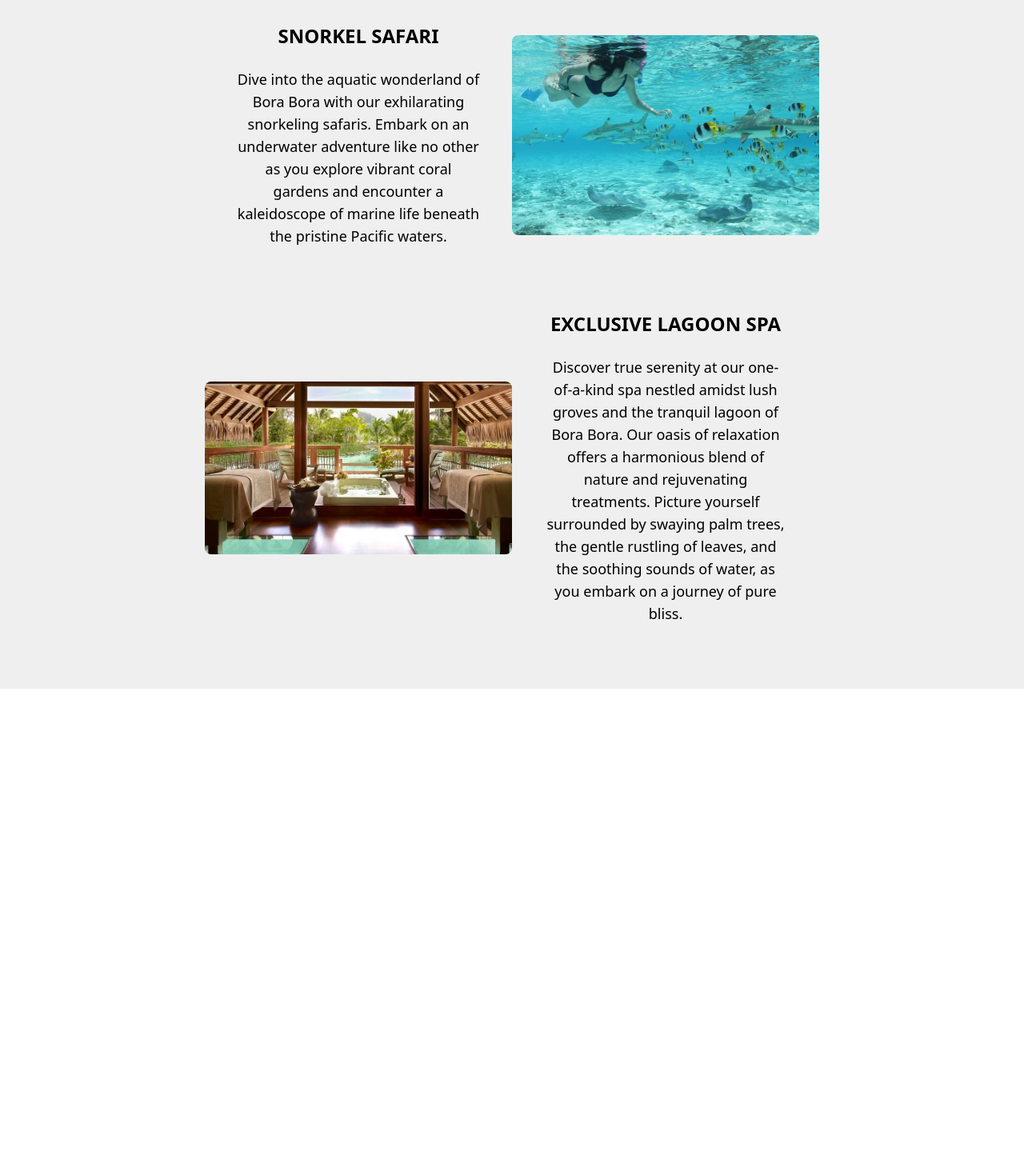
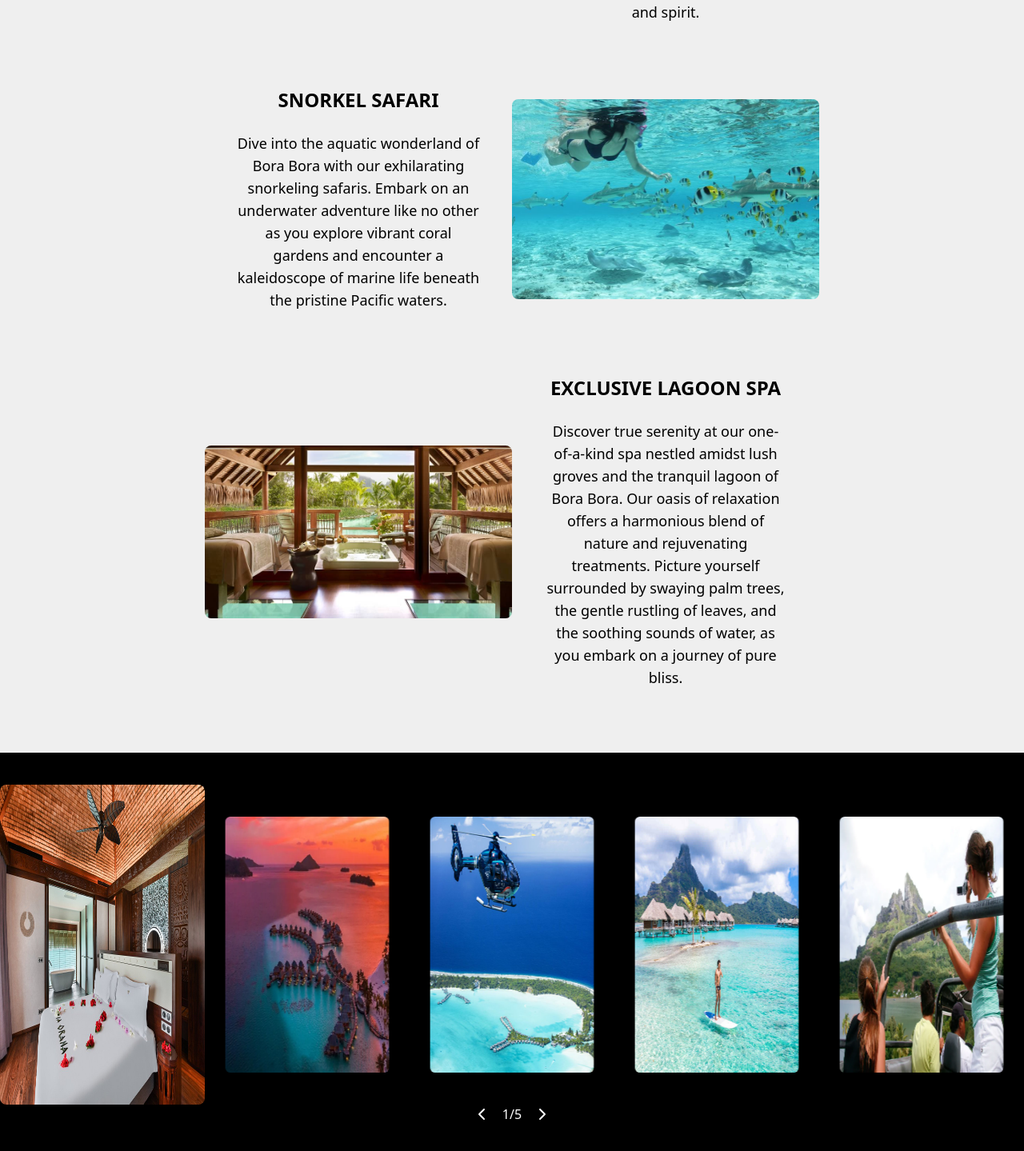
Before and after one commit to DustyDogCodex/white-lotus, a React (Vite) app: page / in a window 1280 px wide. Shown: the part 3031-4470 px from the top of the page at 80% size. Before the commit the page ends 3932 px from the top, so only its background shows below. Built offline with nearby package versions, Linux system fonts and the light colour scheme; the HTML template or start-up script is replaced by a standard one.

Commit message:
changed styling for sliderCards in accomodations component, working on setting up photo gallery in media section

```diff
--- a/src/App.tsx
+++ b/src/App.tsx
@@ -26,7 +26,7 @@ function App() {
             <Overview />
             <Accomodations />
             <Amenities />
-            {/* <Media /> */}
+            <Media />
         </>
     )
 }
--- a/src/components/Accomodations.tsx
+++ b/src/components/Accomodations.tsx
@@ -49,7 +49,7 @@ function Accomodations() {
                         transition: { delayChildren: 0.3, staggerChildren: 0.2 }
                     }
                 }}
-                className="mt-5 overflow-hidden w-full flex flex-col items-start md:items-center justify-center"
+                className="mt-5 py-10 overflow-hidden w-full flex flex-col items-start lg:items-center justify-center"
             >
                 <motion.div
                     drag='x'
--- a/src/components/Amenities.tsx
+++ b/src/components/Amenities.tsx
@@ -8,7 +8,7 @@ function Amenities() {
     return (
         <section
             id="amenities"
-            className="my-10 py-10 bg-neutral-200/60 flex flex-col items-center justify-center"
+            className="mt-10 py-10 bg-neutral-200/60 flex flex-col items-center justify-center"
         >
             <motion.div
                 initial="hidden"
--- a/src/components/Media.tsx
+++ b/src/components/Media.tsx
@@ -1,50 +1,76 @@
-import { useRef } from "react"
-import {
-  motion,
-  useScroll,
-  useSpring,
-  useTransform,
-  MotionValue
-} from "framer-motion"
 import { mediaImages } from "../data"
+import { motion } from "framer-motion"
+import { useState } from "react"
+import { FontAwesomeIcon } from "@fortawesome/react-fontawesome"
+import { faChevronLeft, faChevronRight } from "@fortawesome/free-solid-svg-icons"
 
-function useParallax(value: MotionValue<number>, distance: number) {
-    return useTransform(value, [0, 1], [-distance, distance])
-}
+function Media() {
+    const [position, setPosition] = useState<number>(0)
 
-function Image({ id }: { id: string }) {
-    const ref = useRef(null)
-    const { scrollYProgress } = useScroll({ target: ref })
-    const y = useParallax(scrollYProgress, 300)
+    const onRight = () => {
+        if(position < mediaImages.length - 1){
+            setPosition(position + 1)
+        }
+    }
+
+    const onLeft = () => {
+        if(position > 0){
+            setPosition(position - 1)
+        }
+    }
 
     return (
-        <section
-            className="h-screen flex justify-center items-center relative snap-center"
+        <div
+            className="w-full h-full overflow-hidden flex justify-center items-center bg-black py-10"
         >
-            <div ref={ref}>
-                <img src={id} alt="resort images" />
+            <div
+                className="flex flex-col"
+            >
+                <div
+                    className="flex w-full"
+                >
+                    {mediaImages.map((image: string, index: number) =>
+                        <motion.div
+                            key={index}
+                            initial='hidden'
+                            animate={{
+                                rotate: 0,
+                                left: `${(index - position) * 60 - 30}vw`,
+                                scale: index === position ? 1 : 0.8,
+                            }}
+                            transition={{
+                                type: "spring",
+                                stiffness: 260,
+                                damping: 20,
+                            }}
+                        >
+                            <img
+                                src={image}
+                                alt=""
+                                className="w-[400px] h-[400px] rounded-lg"
+                            />
+                        </motion.div>
+                    )}
+                </div>
+
+                {/* slide controller */}
+                <div
+                    className="w-full flex items-center justify-center"
+                >
+                    <FontAwesomeIcon
+                        icon={faChevronLeft}
+                        style={{color: "white",}}
+                        onClick={onLeft}
+                    />
+                    <p className="mx-5 text-white">1/5</p>
+                    <FontAwesomeIcon
+                        icon={faChevronRight}
+                        style={{color: "white",}}
+                        onClick={onRight}
+                    />
+                </div>
             </div>
-            <motion.h2 style={{ y }}>{`#00${id}`}</motion.h2>
-        </section>
-    )
-}
-
-function Media() {
-    const { scrollYProgress } = useScroll();
-    const scaleX = useSpring(scrollYProgress, {
-        stiffness: 100,
-        damping: 30,
-        restDelta: 0.001
-    })
-
-    return (
-        <>
-            <h1 className="text-center text-3xl">Media</h1>
-            {mediaImages.map((image) => (
-                <Image id={image} />
-            ))}
-            <motion.div className="progress" style={{ scaleX }} />
-        </>
+        </div>
     )
 }
 
--- a/src/components/Overview.tsx
+++ b/src/components/Overview.tsx
@@ -7,7 +7,7 @@ function Overview() {
             className="flex items-center justify-center p-10 my-10"
         >
             <motion.div
-                className="p-5 bg-slate-100 font-thin lg:w-1/5"
+                className="p-5 bg-slate-100 font-thin lg:w-2/5 xl:w-1/5"
                 initial="hidden"
                 whileInView="visible"
                 viewport={{ once: true, amount: 0.5 }}
--- a/src/components/SliderCard.tsx
+++ b/src/components/SliderCard.tsx
@@ -14,12 +14,12 @@ function SliderCard({ title, image }: SliderProps) {
             }}
         >
             <div
-                className="h-96 w-80 flex flex-col items-center justify-center"
+                className="h-96 w-80 flex flex-col items-center justify-around border border-black hover:shadow-lg hover:shadow-sky-500 hover:scale-110 transition duration-300"
             >
                 <img
                     src={image}
                     alt="image showcasing accomodations"
-                    className="h-4/5 w-full"
+                    className="h-[90%] w-full object-cover"
                 />
                 <p className="text-sm text-center">{title}</p>
             </div>
```
